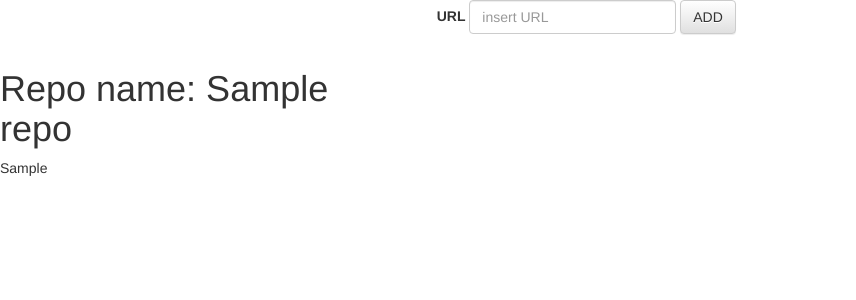
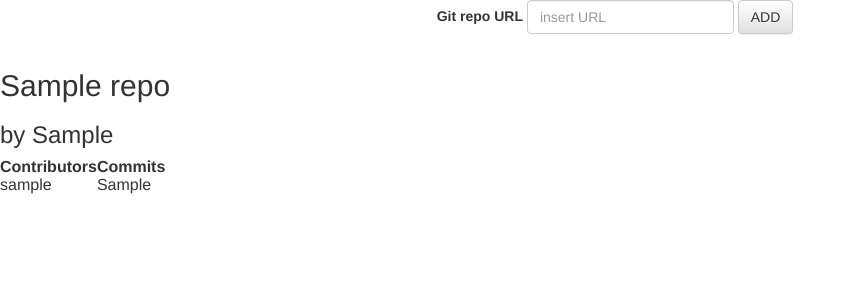
Before and after one commit to mesodiar/git_project, a Django app: page / in a window 1280 px wide. Shown: the top 300 px of the page, without its empty margins (0-856 px from the left). Run offline with Django 3.2, Linux system fonts and the light colour scheme; tables that the repository leaves empty hold one stand-in row (values such as "Sample post"); some libraries are stand-ins or nearby versions.

Commit message:
Add repo to generate user and commits :koala:

```diff
--- a/repo/models.py
+++ b/repo/models.py
@@ -15,7 +15,9 @@ class Contributor(models.Model):
     username =  models.CharField(
         max_length=100
     )
-    commit_amount = models.IntegerField()
+    commit_amount = models.CharField(
+        max_length=50
+    )
     repo = models.ForeignKey(
         Repo
     )
--- a/repo/views.py
+++ b/repo/views.py
@@ -13,14 +13,30 @@ def get_url(request):
             input_url = form.cleaned_data['input_url']
             split_url = input_url.split('/')
             api_url = f'https://api.github.com/repos/{split_url[3]}/{split_url[4]}/contributors'
-            print(api_url)
             repo, created = Repo.objects.get_or_create(
-                name=split_url[3],
-                owner=split_url[4]
+                name=split_url[4],
+                owner=split_url[3]
             )
             data = requests.get(api_url)
+            for account in data.json():
+                username = account.get("login")
+                commits = account.get("contributions")
+
+                contributor, created = Contributor.objects.get_or_create(
+                    username = username,
+                    commit_amount = commits,
+                    repo = repo
+                )
+
             return HttpResponseRedirect(request.META.get('HTTP_REFERER'))
     else:
         form = URLForm()
         repo_names = Repo.objects.all()
-        return render(request, 'templates/home.html', {'form': form, 'repo_names': repo_names})
+        contributors = Contributor.objects.values('repo', 'username', 'commit_amount')
+        print(contributors)
+        return render(request, 'templates/home.html', {
+            'form': form,
+            'repo_names': repo_names,
+            'contributors': contributors
+            }
+        )
--- a/templates/home.html
+++ b/templates/home.html
@@ -16,7 +16,7 @@
       <form class="form-inline" method="post">
         {% csrf_token %}
         <div class="form-group">
-          <label for="input_url">URL</label>
+          <label for="input_url">Git repo URL</label>
           <input name="input_url" type="text" class="form-control" id="input_url" placeholder="insert URL">
         </div>
         <button type="submit" class="btn btn-default" value="OK">ADD</button>
@@ -29,8 +29,20 @@
   <div class="row">
     {% for repo_name in repo_names %}
       <div class="col-md-4">
-        <h1>Repo name: {{ repo_name.name }}</h1>
-        <p>{{ repo_name.owner }}</p>
+        <h2>{{ repo_name.name }}</h2>
+        <h3>by {{ repo_name.owner }}</h3>
+        <table>
+         <th>Contributors</th>
+         <th>Commits</th>
+          {% for contributor in contributors %}
+            {% if contributor.repo == repo_name.id %}
+              <tr>
+                <td><p>{{ contributor.username }}</p></td>
+                <td><p>{{ contributor.commit_amount }}</p></td>
+              </tr>
+            {% endif %}
+          {% endfor %}
+        </table>
       </div>
     {% endfor %}
   </div>
```
Also changed, not shown: repo/migrations/0003_auto_20170501_0638.py (added).
